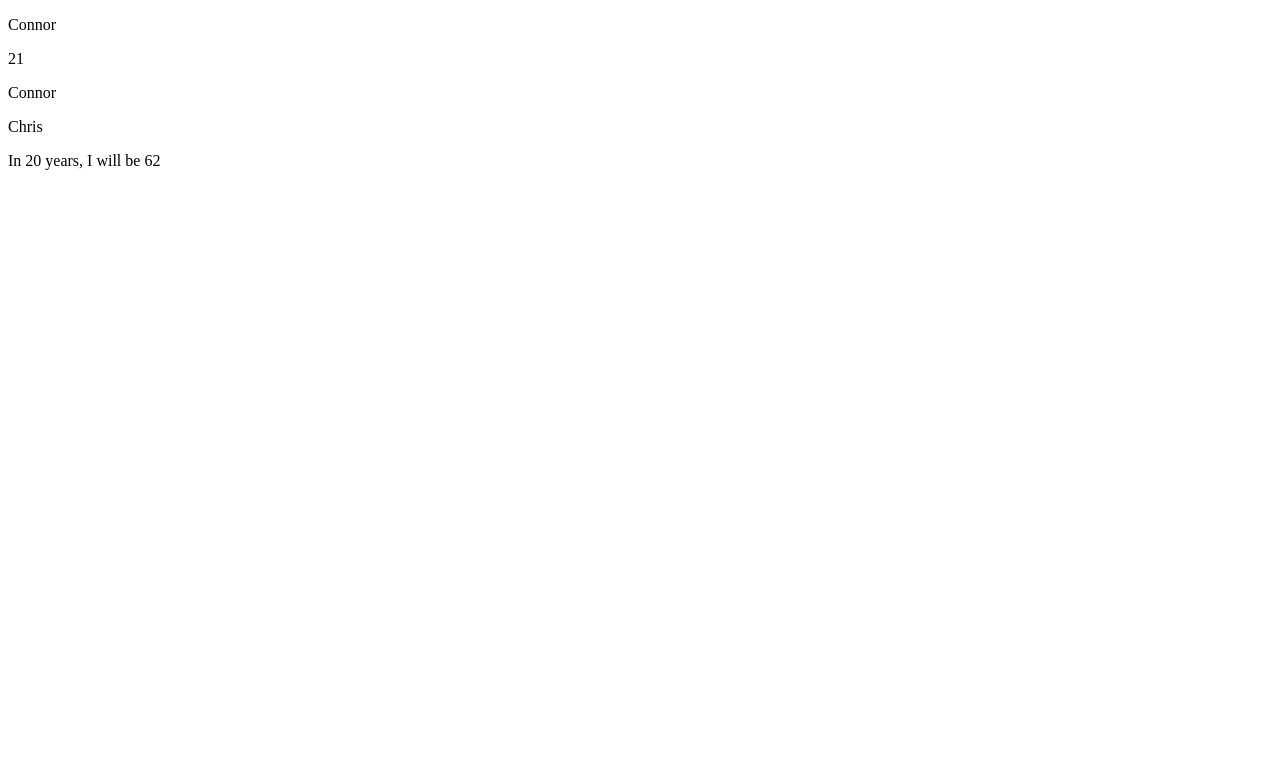
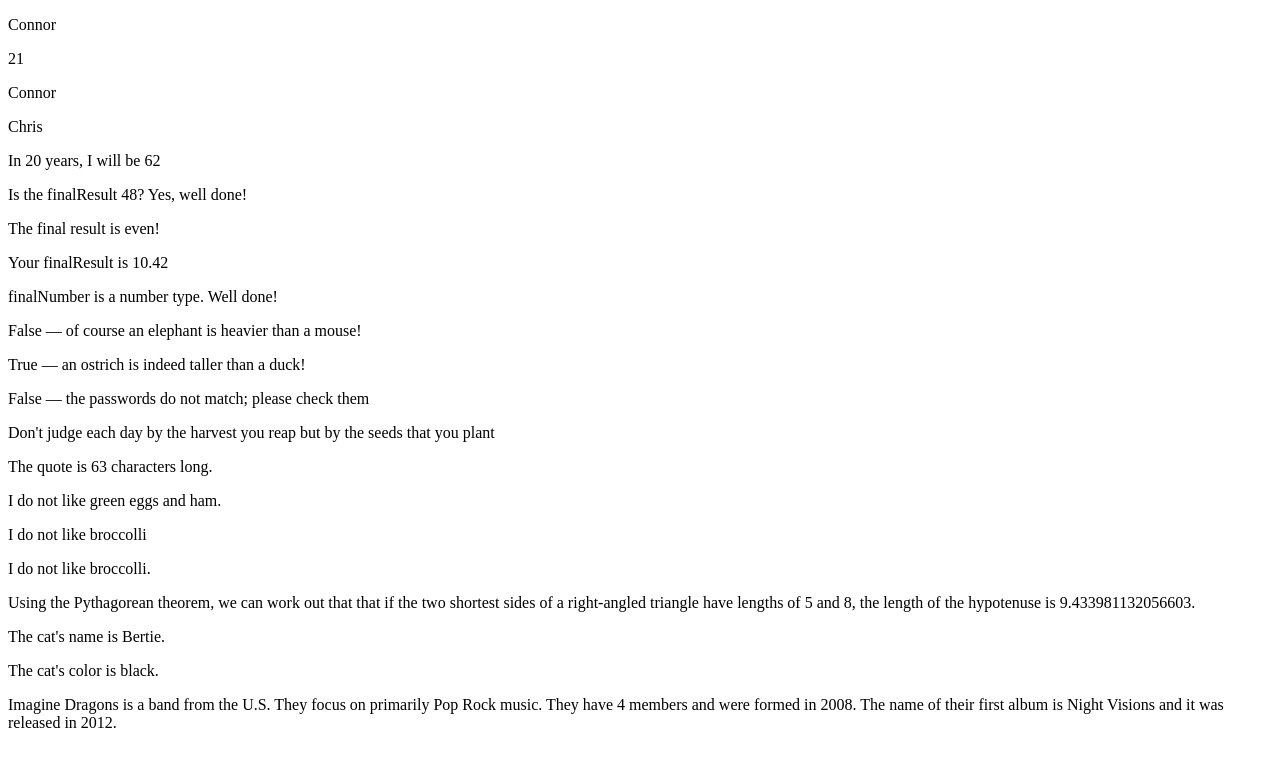
Before and after one commit to c2tm/js-intro, a plain HTML site: page index.html in a window 1280 px wide. Drawn offline with Linux system fonts and the light colour scheme.

Commit message:
completes exercises

```diff
--- a/index.html
+++ b/index.html
@@ -8,5 +8,8 @@
 </head>
 <body>
     <script src="variables.js"></script>
+    <script src="math.js"></script>
+    <script src="strings.js"></script>
+    <script src="objects.js"></script>
 </body>
 </html>
--- /dev/null
+++ b/math.js
@@ -0,0 +1,153 @@
+(function() {
+    ("use strict");
+
+    const body = document.querySelector("body");
+    //////////////////////////////////////////////////////// Math 1
+    function math1() {
+      const section = document.createElement("section");
+      body.appendChild(section);
+
+
+        let finalResult;
+
+        let evenOddResult;
+
+        // Add your code here
+        let num1 = 12
+        let num2 = 12
+        let num3 = 5
+        let num4 = 3
+
+        numAdd = num1 + num2;
+
+        numSub = num3 - num4;
+
+        finalResult = numAdd * numSub;
+
+        evenOddResult = finalResult % 2;
+
+        // Don't edit the code below here!
+
+        section.innerHTML = ' ';
+        const para1 = document.createElement('p');
+        const finalResultCheck = finalResult === 48 ? `Yes, well done!` : `No, it is ${ finalResult }`;
+        para1.textContent = `Is the finalResult 48? ${ finalResultCheck }`;
+        const para2 = document.createElement('p');
+        const evenOddResultCheck = evenOddResult === 0 ? 'The final result is even!' : 'The final result is odd. Hrm.'
+        para2.textContent = evenOddResultCheck;
+
+        section.appendChild(para1);
+        section.appendChild(para2);
+    }
+
+    math1();
+
+    ///////////////////////////////MATH 2
+
+    function math2() {
+        const section = document.createElement("section");
+        body.appendChild(section);
+
+
+        // Final result should be 10.42
+        // Add/update your code here
+
+        let result = (7 + 13) / (9 + 7);
+        let result2 = 100 / (2 * 6);
+
+        result = result * result2;
+
+        let finalResult = result.toFixed(2);
+
+        console.log(typeof finalResult);
+
+        let finalNumber = Number(finalResult);
+
+        // Don't edit the code below here!
+
+        section.innerHTML = ' ';
+        const para1 = document.createElement('p');
+        para1.textContent = `Your finalResult is ${ finalResult }`;
+        const para2 = document.createElement('p');
+        const finalNumberCheck = isNaN(finalNumber) === false ? 'finalNumber is a number type. Well done!' : `Ooops! finalNumber is not a number.`;
+        para2.textContent = finalNumberCheck;
+
+        section.appendChild(para1);
+        section.appendChild(para2);
+
+    }
+
+    math2();
+
+    /////////////////////////////////////MATH 3
+
+    function math3(){
+        const section = document.createElement("section");
+        body.appendChild(section);
+
+
+        // Statement 1: The elephant weights less than the mouse
+        const eleWeight = 1000;
+        const mouseWeight = 2;
+
+
+
+        // Statement 2: The Ostrich is taller than the duck
+        const ostrichHeight = 2;
+        const duckHeight = 0.3;
+
+        // Statement 3: The two passwords match
+        const pwd1 = 'stromboli';
+        const pwd2 = 'stROmBoLi';
+
+
+        // Add your code here
+        let weightComparison;
+        let heightComparison;
+        let pwdMatch;
+
+        if(eleWeight > mouseWeight) {
+            weightComparison = false;
+        } else {
+            weightComparison = true;
+        }
+
+        if(ostrichHeight > duckHeight) {
+            heightComparison = true;
+        } else {
+            heightComparison = false;
+        }
+
+        if(pwd1 === pwd2) {
+            pwdMatch = true;
+        } else {
+            pwdMatch = false;
+        }
+
+
+        // Don't edit the code below here!
+
+        section.innerHTML = ' ';
+        const para1 = document.createElement('p');
+        const para2 = document.createElement('p');
+        const para3 = document.createElement('p');
+
+        const weightTest = weightComparison ? 'True — elephants weight less than mice!?' : 'False — of course an elephant is heavier than a mouse!';
+        const heightTest = heightComparison ? 'True — an ostrich is indeed taller than a duck!' : 'False — apparently a duck is taller than an ostrich!?';
+        const pwdTest = pwdMatch ? 'True — the passwords match.' : 'False — the passwords do not match; please check them';
+
+        para1.textContent = weightTest;
+        section.appendChild(para1);
+        para2.textContent = heightTest;
+        section.appendChild(para2);
+        para3.textContent = pwdTest;
+        section.appendChild(para3);
+
+    }
+
+    math3();
+
+
+
+
+  })();
--- /dev/null
+++ b/objects.js
@@ -0,0 +1,103 @@
+(function(){
+    ("use strict")
+
+    const body = document.querySelector("body");
+
+    ///////////////////////////////////////Objects 1
+
+    function objects1() {
+        const section = document.createElement("section");
+        body.appendChild(section);
+
+        let cat = {
+            name : 'Bertie',
+            breed : 'Cymric',
+            color : 'white',
+            greeting: function() {
+              console.log('Meow!');
+            }
+          }
+
+          // Put your code here
+
+          let catName = cat[`name`];
+          cat.greeting();
+          cat.color = `black`;
+
+
+          // Don't edit the code below here
+
+          let para1 = document.createElement('p');
+          let para2 = document.createElement('p');
+
+          para1.textContent = `The cat's name is ${ catName }.`;
+          para2.textContent = `The cat's color is ${ cat.color }.`;
+
+          section.appendChild(para1);
+          section.appendChild(para2);
+
+
+    }
+
+    objects1();
+
+    function objects2() {
+        const section = document.createElement("section");
+        body.appendChild(section);
+
+        let bandInfo;
+
+        // Put your code here
+        const band = {
+        name:`Imagine Dragons`,
+        nationality:`the U.S.`,
+        genre:`Pop Rock`,
+        members: 4,
+        formed:2008,
+        split:false,
+        albums:[[`Night Visions`, 2012],[`Smoke + Mirrors`, 2015]]
+        }
+
+        bandInfo = `${band.name} is a band from ${band.nationality} They focus on primarily ${band.genre} music. They have ${band.members} members and were formed in ${band.formed}. The name of their first album is ${band.albums[0][0]} and it was released in ${band.albums[0][1]}. `;
+
+        // Don't edit the code below here
+
+        let para1 = document.createElement('p');
+        para1.textContent = bandInfo;
+        section.appendChild(para1);
+
+
+    }
+
+    objects2();
+
+    function objects3() {
+        const section = document.createElement("section");
+        body.appendChild(section);
+
+        let cat = {
+            name : 'Bertie',
+            breed : 'Cymric',
+            color : 'white',
+            greeting: function() {
+              console.log(`Hello, said `+this.name+` the `+this.breed+``)
+            }
+          }
+
+          let cat2 = {
+            name : `Dusty`,
+            breed : `Persian`,
+            color : `Tan`,
+            greeting: function() {
+              console.log(`Hello, said `+this.name+` the `+this.breed+``)
+            }
+          }
+          cat.greeting();
+          cat2.greeting();
+
+
+    }
+
+    objects3();
+
+})()
--- /dev/null
+++ b/strings.js
@@ -0,0 +1,133 @@
+(function() {
+    ("use strict");
+
+    const body = document.querySelector("body");
+
+
+    /////////////////////////////////////////String 1
+
+    function string1() {
+
+        const section = document.createElement("section")
+        body.appendChild(section);
+
+
+        // Add your code here
+
+        const quoteStart = `Don't judge each day by the harvest you reap `;
+        const quoteEnd = `but by the seeds that you plant`;
+
+        let finalQuote = quoteStart + quoteEnd;
+
+        // Don't edit the code below here!
+
+        section.innerHTML = ' ';
+        const para1 = document.createElement('p');
+        para1.textContent = finalQuote;
+
+        section.appendChild(para1);
+
+    }
+
+    string1();
+
+
+    //////////////////////////////////////////////String 2
+
+    function string2() {
+        const section = document.createElement("section");
+        body.appendChild(section);
+
+        const quote = 'I do not like green eggs and ham. I do not like them, Sam-I-Am.';
+        const substring = 'green eggs and ham';
+
+        // Add your code here
+        let quoteLength = quote.length
+        let index = quote.indexOf(substring);
+        let revisedQuote = quote.slice(0, index + substring.length + 1);
+
+        // Don't edit the code below here!
+
+        section.innerHTML = ' ';
+        const para1 = document.createElement('p');
+        para1.textContent = `The quote is ${ quoteLength } characters long.`;
+        const para2 = document.createElement('p');
+        para2.textContent = revisedQuote;
+
+        section.appendChild(para1);
+        section.appendChild(para2);
+
+    }
+
+    string2();
+
+
+    //////////////////////////////////////////////////String 3
+
+    function string3() {
+        const section = document.createElement("section");
+        body.appendChild(section);
+
+        const quote = 'I dO nOT lIke gREen eGgS anD HAM';
+
+        // Add your code here
+
+        let almFixedQuote = quote.toLowerCase();
+        let fixedQuote = almFixedQuote.replace(`i`,`I`);
+
+        fixedQuote = fixedQuote.replace("green eggs and ham", "broccolli");
+
+        let finalQuote = `${fixedQuote}.`;
+
+
+
+        // Don't edit the code below here!
+
+        section.innerHTML = ' ';
+        const para1 = document.createElement('p');
+        para1.textContent = fixedQuote;
+        const para2 = document.createElement('p');
+        para2.textContent = finalQuote;
+
+        section.appendChild(para1);
+        section.appendChild(para2);
+
+
+
+    }
+
+    string3();
+
+    ///////////////////////////////////////////////String 4
+
+    function string4() {
+        const section = document.createElement("section");
+        body.appendChild(section);
+
+        const theorem = 'the Pythagorean theorem';
+
+        const a = 5;
+        const b = 8;
+
+        const myString = `Using ${theorem},
+        we can work out that that if the two shortest sides of a right-angled
+         triangle have lengths of ${a} and ${b}, the length of the hypotenuse is
+         ${Math.sqrt((a * a) + (b * b))}.`;
+
+        // Don't edit the code below here!
+
+        section.innerHTML = ' ';
+        const para1 = document.createElement('p');
+        para1.textContent = myString;
+
+        section.appendChild(para1);
+
+
+    }
+
+    string4();
+
+
+
+
+})();
```
